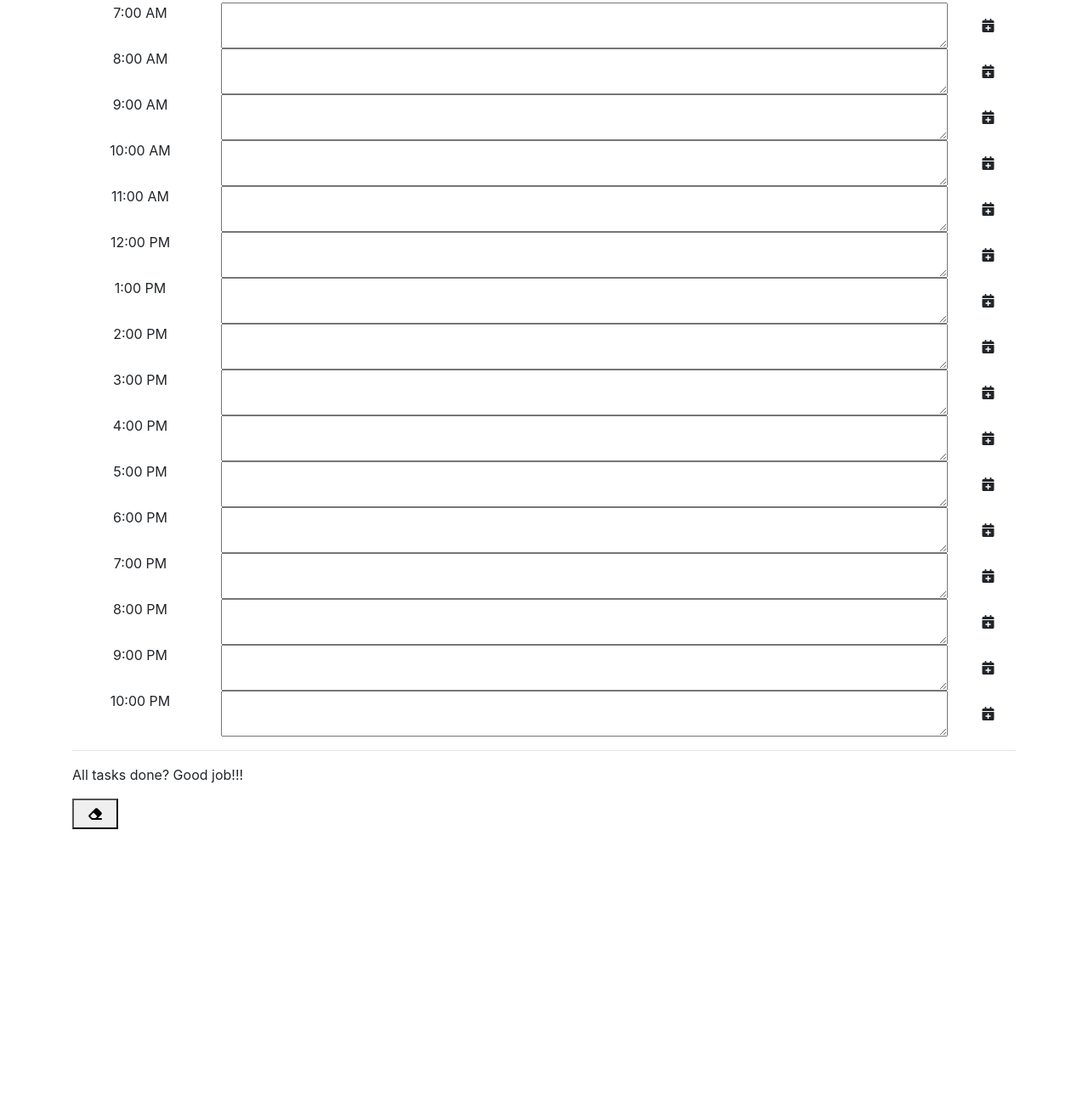
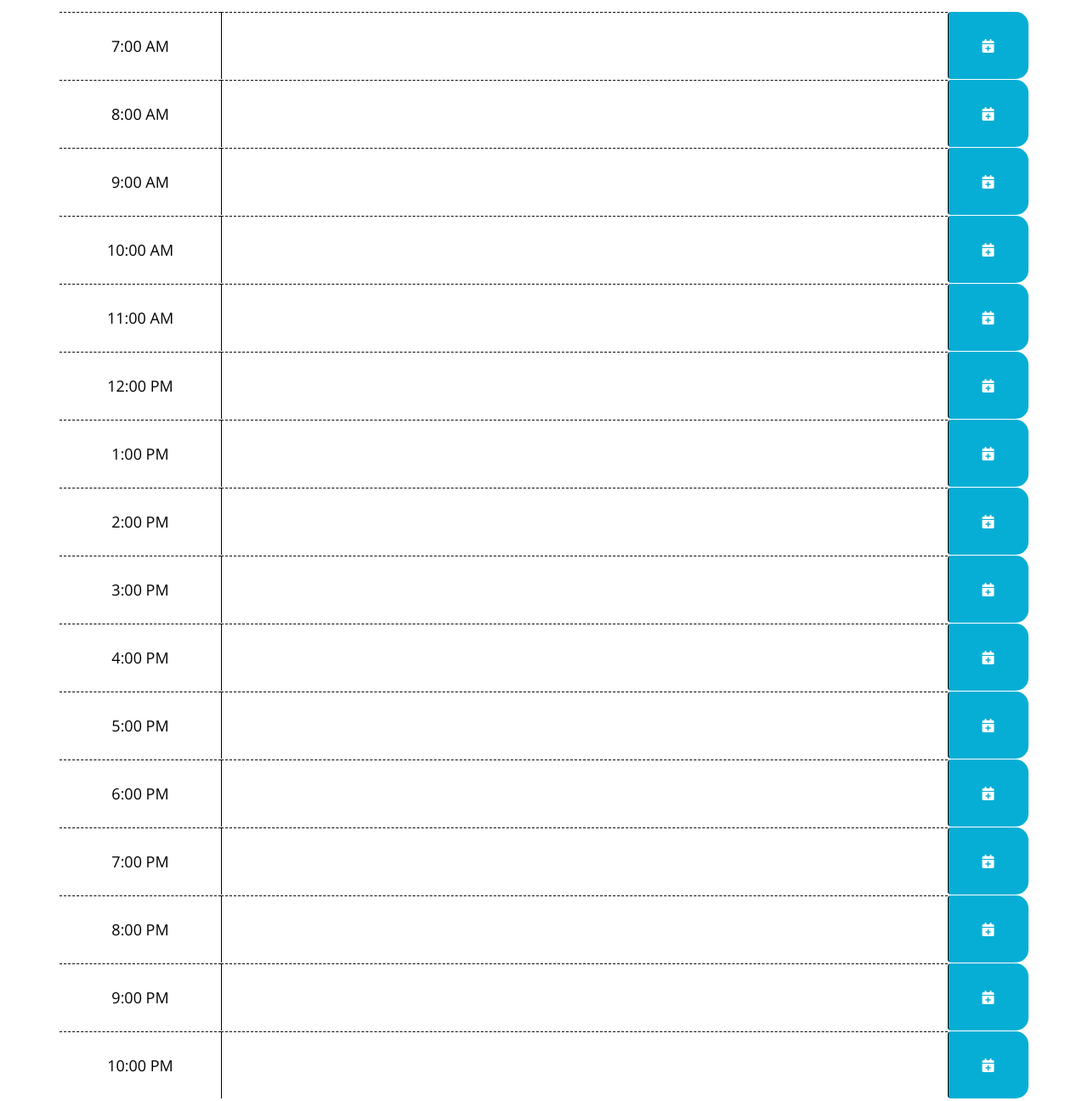
Before and after one commit to cmariego97/Work-Day-Scheduler, a plain HTML site: page index.html in a window 1280 px wide. Shown: the part 297-1593 px from the top of the page at 85% size. Before the commit the page ends 1273 px from the top, so only its background shows below. Drawn offline with nearby package versions, Linux system fonts and the light colour scheme.

Commit message:
added css style back

```diff
--- a/index.html
+++ b/index.html
@@ -15,8 +15,8 @@
     <link href="https://fonts.googleapis.com/css?family=Open+Sans&display=swap" rel="stylesheet"/>
 
     <!-- CSS Stylesheet Link -->
-    <link rel="stylesheet" href="./assets/css/reset.css" />
-    <link rel="stylesheet" href="./assets/css/style.css"/>
+    <!-- <link rel="stylesheet" href="./assets/css/reset.css" /> -->
+    <link rel="stylesheet" href="./style.css"/>
     <title>Work Day Scheduler</title>
   </head>
 
@@ -189,6 +189,6 @@
 
     <script src="https://cdnjs.cloudflare.com/ajax/libs/jquery/3.2.1/jquery.min.js"></script>
     <script src="https://cdnjs.cloudflare.com/ajax/libs/moment.js/2.24.0/moment.min.js"></script>
-    <script src="./assets/js/script.js"></script>
+    <!-- <script src="./assets/js/script.js"></script> -->
   </body>
 </html>
--- /dev/null
+++ b/style.css
@@ -0,0 +1,91 @@
+body {
+  font-family: 'Open Sans', sans-serif;
+  font-size: 18px;
+  line-height: 1.5;
+}
+
+textarea {
+  background: transparent;
+  border: none;
+  resize: none;
+  color: #000000;
+  border-left: 1px solid black;
+  border-top: 1px dashed #000000;
+  padding: 10px;
+}
+
+.jumbotron {
+  text-align: center;
+  background-color: transparent;
+  color: black;
+  border-radius: 0;
+  border-bottom: 10px solid black;
+}
+
+.description {
+  white-space: pre-wrap;
+}
+
+.time-block {
+  text-align: center;
+  border-radius: 15px;
+}
+
+.row {
+  white-space: pre-wrap;
+  height: 80px;
+  border-top: 1px solid white;
+}
+
+.hour {
+  padding: 25px 0;
+  background-color: #ffffff;
+  color: #000000;
+  border-top: 1px dashed #000000;
+  place-content: center;
+}
+
+.past {
+  background-color: #d3d3d3;
+  color: white;
+}
+
+.present {
+  background-color: #ff6961;
+  color: white;
+}
+
+.future {
+  background-color: #77dd77;
+  color: white;
+}
+
+.saveBtn {
+  border-left: 1px solid black;
+  border-top-right-radius: 15px;
+  border-bottom-right-radius: 15px;
+  background-color: #06aed5;
+  color: white;
+}
+
+.saveBtn i:hover, .clearBtn i:hover {
+  font-size: 20px;
+  transition: all 0.3s ease-in-out;
+  color: black;
+}
+
+.clear {
+  display: flex;
+  flex-direction: column;
+  margin-bottom: 50px;
+  place-items: center;
+  justify-content: center;
+}
+
+.clearBtn {
+  border-radius: 15px;
+  border: 1px solid black;
+  background-color: rgb(246, 150, 112);
+  font-size: 18px;
+  color: white
+}
```
